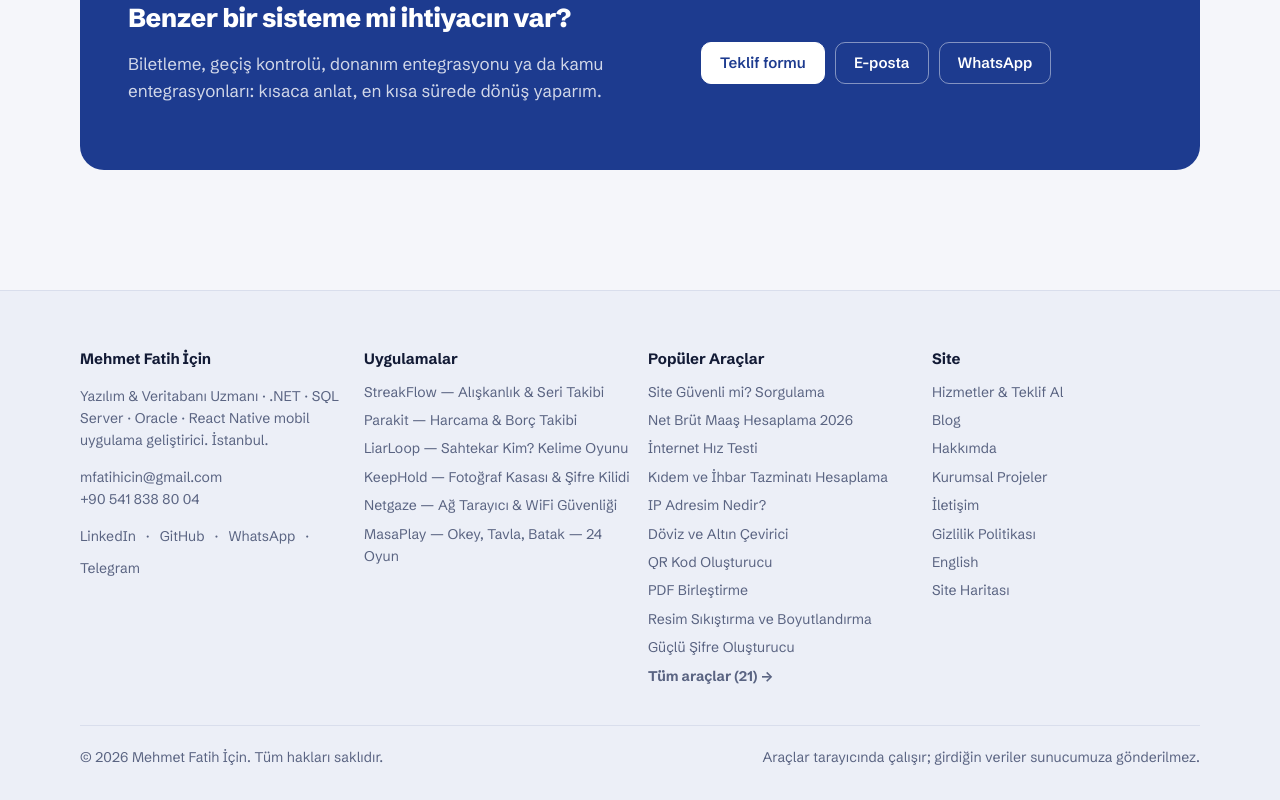
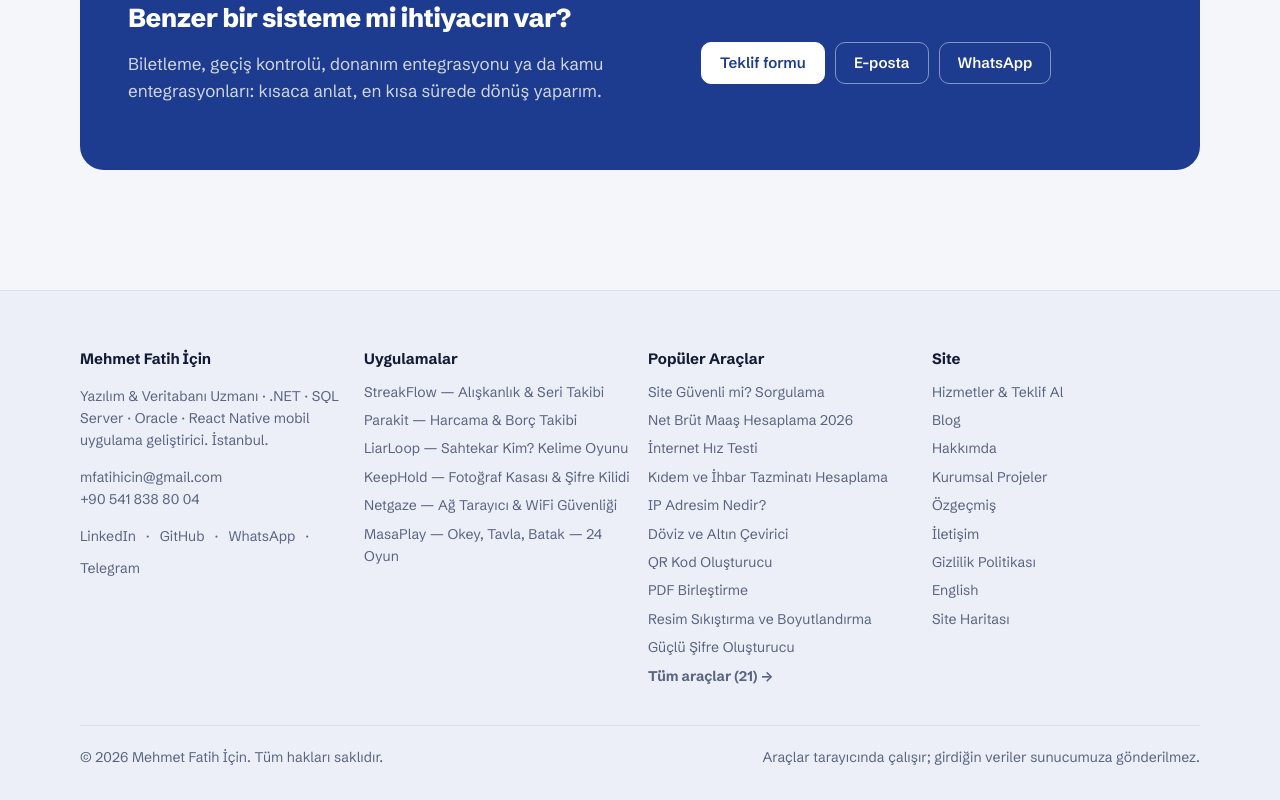
Before and after one commit to mfatihicin/mfatihicin.github.io, a plain HTML site: page projeler/acente-portali.html in a window 1280 px wide. Shown: the part 2167-2967 px from the top of the page. Drawn offline with Linux system fonts and the light colour scheme.

Commit message:
Özgeçmiş sayfası (projeler)

```diff
--- a/projeler/acente-portali.html
+++ b/projeler/acente-portali.html
@@ -161,7 +161,7 @@
 <p class="row"><a href="https://www.linkedin.com/in/mfatihicin" rel="me noopener">LinkedIn</a> · <a href="https://github.com/mfatihicin" rel="me noopener">GitHub</a> · <a href="https://wa.me/905418388004" rel="noopener">WhatsApp</a> · <a href="https://t.me/mfatihicin" rel="me noopener">Telegram</a></p></div>
 <div><h4>Uygulamalar</h4><ul><li><a href="/apps/streakflow/">StreakFlow — Alışkanlık & Seri Takibi</a></li><li><a href="/apps/parakit/">Parakit — Harcama & Borç Takibi</a></li><li><a href="/apps/liarloop/">LiarLoop — Sahtekar Kim? Kelime Oyunu</a></li><li><a href="/apps/keephold/">KeepHold — Fotoğraf Kasası & Şifre Kilidi</a></li><li><a href="/apps/netgaze/">Netgaze — Ağ Tarayıcı & WiFi Güvenliği</a></li><li><a href="/apps/masaplay/">MasaPlay — Okey, Tavla, Batak — 24 Oyun</a></li></ul></div>
 <div><h4>Popüler Araçlar</h4><ul><li><a href="/araclar/site-guvenli-mi.html">Site Güvenli mi? Sorgulama</a></li><li><a href="/araclar/maas-hesaplama.html">Net Brüt Maaş Hesaplama 2026</a></li><li><a href="/araclar/internet-hiz-testi.html">İnternet Hız Testi</a></li><li><a href="/araclar/kidem-tazminati-hesaplama.html">Kıdem ve İhbar Tazminatı Hesaplama</a></li><li><a href="/araclar/ip-adresim.html">IP Adresim Nedir?</a></li><li><a href="/araclar/doviz-altin-cevirici.html">Döviz ve Altın Çevirici</a></li><li><a href="/araclar/qr-kod-olusturucu.html">QR Kod Oluşturucu</a></li><li><a href="/araclar/pdf-birlestirme.html">PDF Birleştirme</a></li><li><a href="/araclar/resim-sikistirma.html">Resim Sıkıştırma ve Boyutlandırma</a></li><li><a href="/araclar/sifre-olusturucu.html">Güçlü Şifre Oluşturucu</a></li><li><a href="/araclar/"><b>Tüm araçlar (21) →</b></a></li></ul></div>
-<div><h4>Site</h4><ul><li><a href="/hizmetler.html">Hizmetler & Teklif Al</a></li><li><a href="/blog/">Blog</a></li><li><a href="/#hakkimda">Hakkımda</a></li><li><a href="/projeler/">Kurumsal Projeler</a></li><li><a href="/#iletisim">İletişim</a></li><li><a href="/gizlilik.html">Gizlilik Politikası</a></li><li><a href="/en/" hreflang="en">English</a></li><li><a href="/sitemap.xml">Site Haritası</a></li></ul></div>
+<div><h4>Site</h4><ul><li><a href="/hizmetler.html">Hizmetler & Teklif Al</a></li><li><a href="/blog/">Blog</a></li><li><a href="/#hakkimda">Hakkımda</a></li><li><a href="/projeler/">Kurumsal Projeler</a></li><li><a href="/ozgecmis">Özgeçmiş</a></li><li><a href="/#iletisim">İletişim</a></li><li><a href="/gizlilik.html">Gizlilik Politikası</a></li><li><a href="/en/" hreflang="en">English</a></li><li><a href="/sitemap.xml">Site Haritası</a></li></ul></div>
 </div>
 <div class="foot-bottom"><span>© <span id="year">2026</span> Mehmet Fatih İçin. Tüm hakları saklıdır.</span><span>Araçlar tarayıcında çalışır; girdiğin veriler sunucumuza gönderilmez.</span></div>
 </div></footer>
```
Also changed, not shown: projeler/el-terminali-uygulamasi.html (+1 -1 lines), projeler/index.html (+1 -1 lines), projeler/izleme-servisleri.html (+1 -1 lines), projeler/kurum-mobil-uygulamalari.html (+1 -1 lines), projeler/kurumsal-erp.html (+1 -1 lines), projeler/merkezi-e-bilet-ve-gise.html (+1 -1 lines), projeler/pdks.html (+1 -1 lines), projeler/tarihi-eser-takip.html (+1 -1 lines), projeler/turnike-ve-gecis-kontrol.html (+1 -1 lines).
